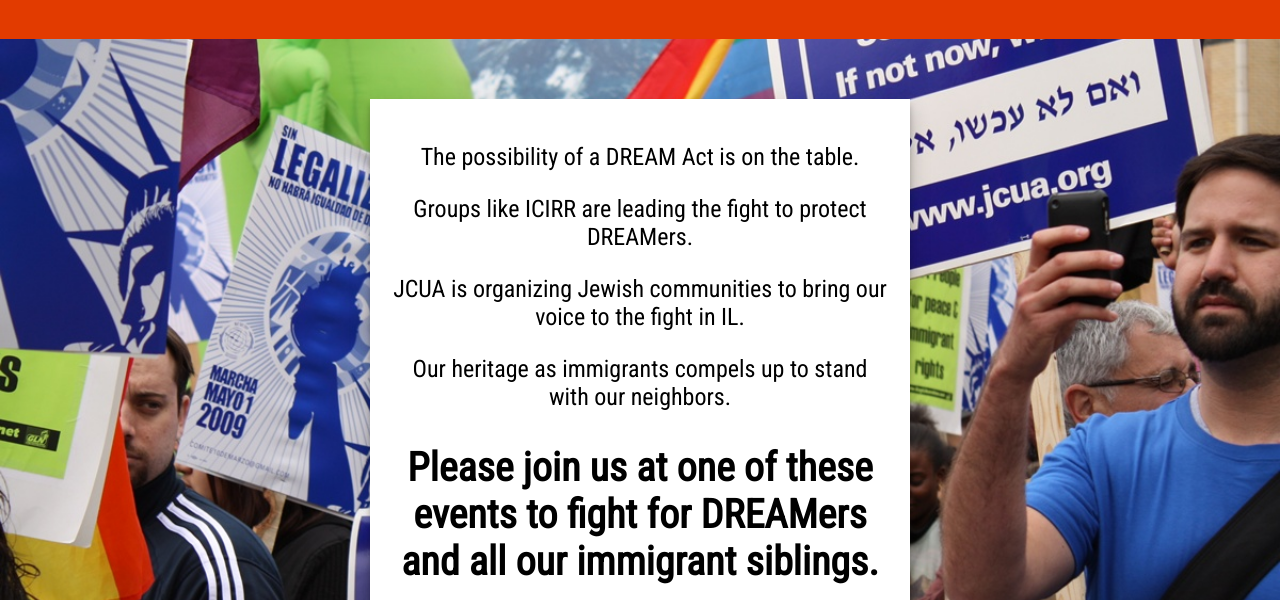
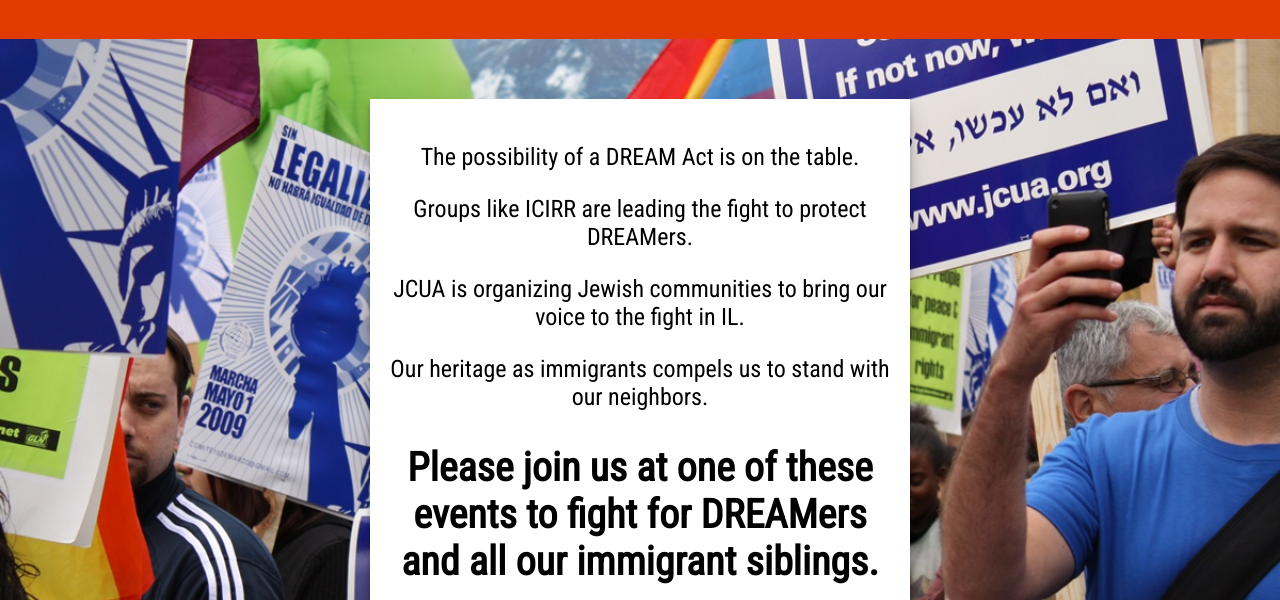
Before and after one commit to wolodahdubs/jcua-dreamers, a plain HTML site: page index.html in a window 1280 px wide. Shown: the part 200-800 px from the top of the page. Drawn offline with Linux system fonts and the light colour scheme.

Commit message:
Fix typo

```diff
--- a/index.html
+++ b/index.html
@@ -113,7 +113,7 @@
       <p>The possibility of a DREAM Act is on the table.</p>
       <p>Groups like ICIRR are leading the fight to protect DREAMers.</p>
       <p>JCUA is organizing Jewish communities to bring our voice to the fight in IL.</p>
-      <p>Our heritage as immigrants compels up to stand with our neighbors.</p>
+      <p>Our heritage as immigrants compels us to stand with our neighbors.</p>
       <h2>Please join us at one of these events to fight for DREAMers and all our immigrant siblings.</h2>
     </div>
     <div class="protest_content">
```
